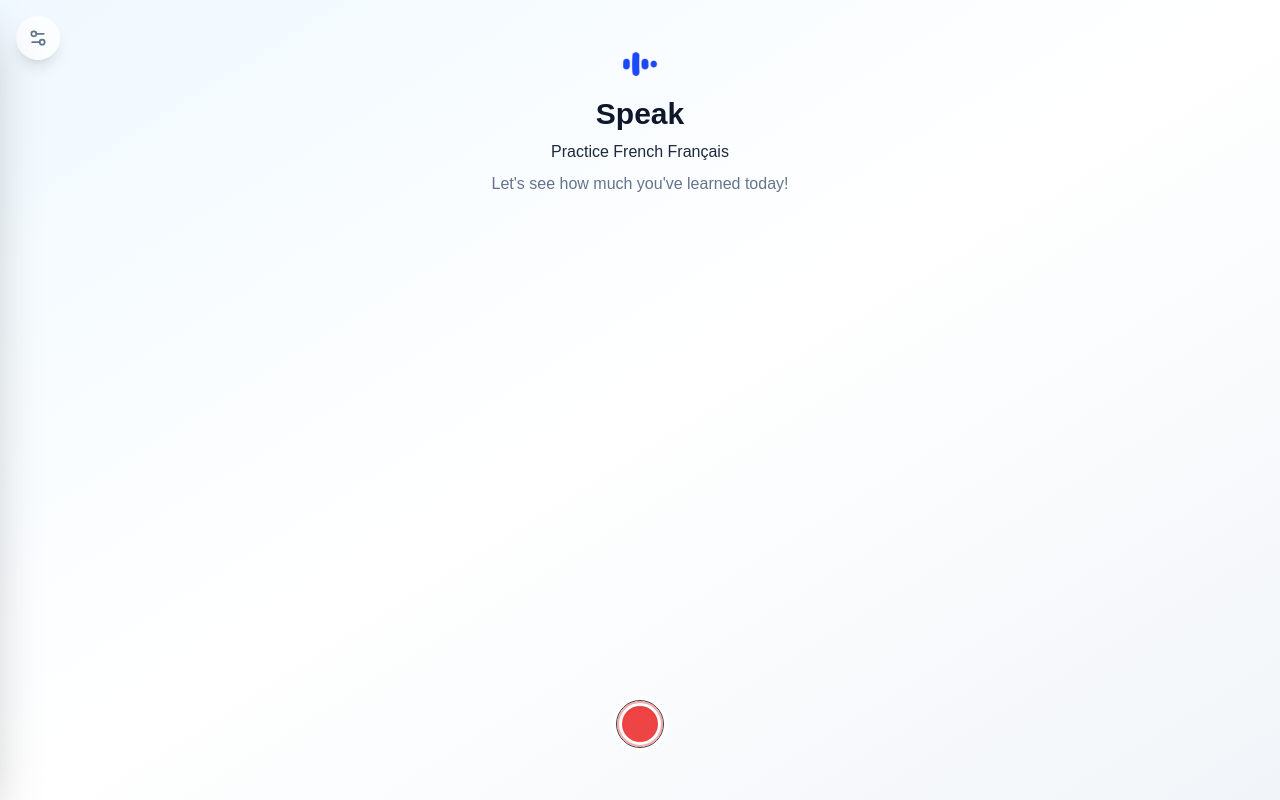
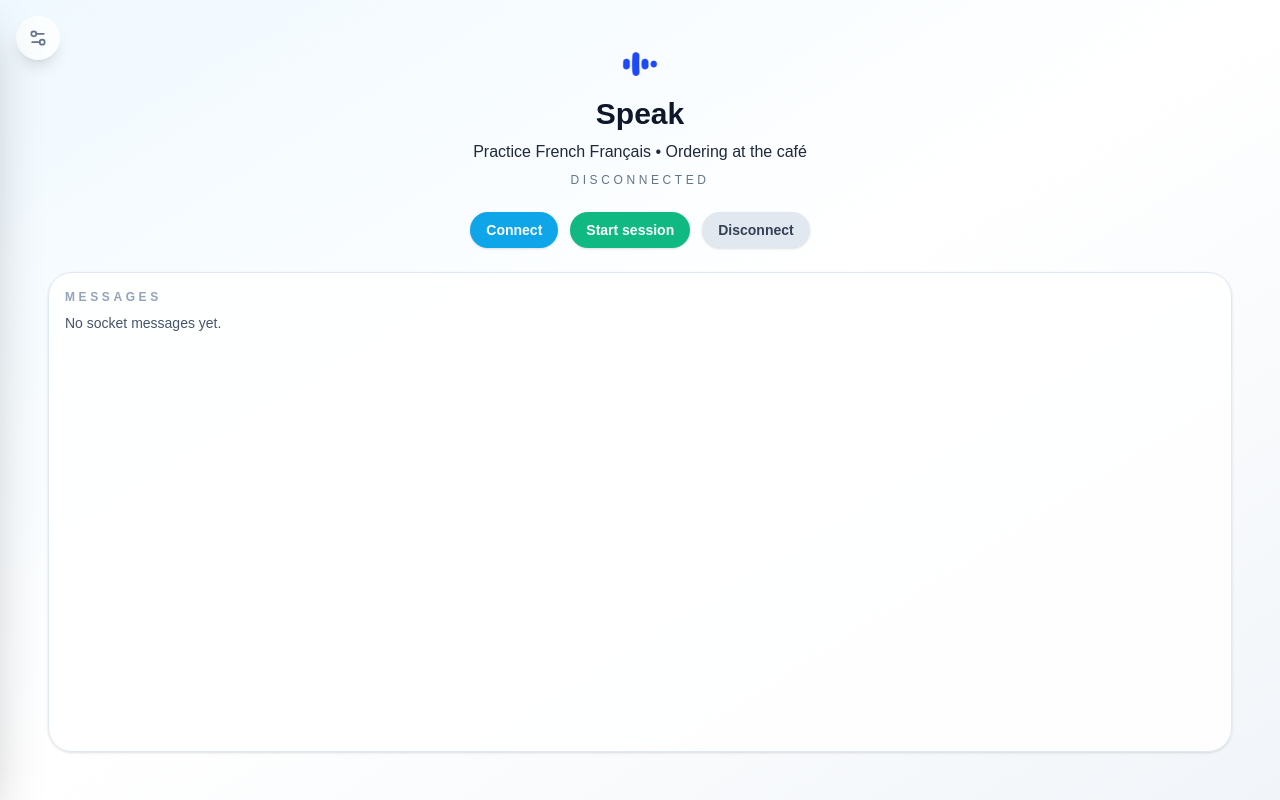
Before and after one commit to natalie-lim/speak_takehome, a Next.js app in the folder speak-take-home/: page /main in a window 1280 px wide. Built offline with nearby package versions, Linux system fonts and the light colour scheme.

Commit message:
temporary finish

```diff
--- a/speak-take-home/src/app/main/record.tsx
+++ b/speak-take-home/src/app/main/record.tsx
@@ -1,48 +1,78 @@
 "use client";
 
+import { useMemo } from "react";
 import Image from "next/image";
 import Logo from "../assets/logo.png";
 import type { Course } from "./types";
+import { useSpeakSocketLite } from "./useSpeakSocket";
 
 type RecordProps = {
-  course?: Course | null;
+  course: Course | null;
   lessonTitle?: string | null;
 };
 
 export default function Record({ course, lessonTitle }: RecordProps) {
+  const { connect, start, disconnect, connected, error, messages } =
+    useSpeakSocketLite();
+
   const languageName = course?.name ?? "your target language";
+  const currentLesson = useMemo(
+    () => lessonTitle ?? course?.lessons?.[0]?.title,
+    [course, lessonTitle]
+  );
 
   return (
-    <section className="flex h-screen w-full flex-col justify-between px-6 pb-12 pt-10 text-center text-slate-600">
-      <div className="flex flex-col items-center gap-2">
+    <section className="flex h-screen w-full flex-col gap-6 px-6 pb-12 pt-10 text-slate-600">
+      <div className="flex flex-col items-center gap-2 text-center">
         <Image src={Logo} className="h-12 w-12" alt="Speak logo" />
         <h1 className="text-3xl font-semibold text-slate-900">Speak</h1>
-        <p className="font-medium text-slate-800">Practice {languageName}</p>
-        {lessonTitle ? (
-          <p className="text-slate-500">
-            Warm-up focus: <span className="font-semibold">{lessonTitle}</span>
-          </p>
-        ) : (
-          <p className="text-slate-500">
-            Let&apos;s see how much you&apos;ve learned today!
-          </p>
-        )}
+        <p className="font-medium text-slate-800">
+          Practice {languageName}
+          {currentLesson ? ` • ${currentLesson}` : ""}
+        </p>
+        <p className="text-xs uppercase tracking-[0.3em] text-slate-500">
+          {connected ? "Connected" : "Disconnected"}
+        </p>
       </div>
 
-      <div className="flex justify-center">
+      <div className="flex gap-3 justify-center">
         <button
           type="button"
-          className="group flex h-14 w-14 items-center justify-center rounded-full bg-white transition"
-          aria-label="Start recording"
+          onClick={connect}
+          className="rounded-full bg-sky-500 px-4 py-2 text-sm font-semibold text-white shadow"
         >
-          <span className="relative flex h-12 w-12 items-center justify-center rounded-full border border-slate-700">
-            <span
-              className="absolute inset-0 rounded-full border-2 border-red-400 opacity-60 transition group-hover:animate-ping"
-              aria-hidden
-            />
-            <span className="block h-9 w-9 rounded-full bg-red-500 shadow-inner transition group-hover:scale-105 group-hover:bg-red-600" />
-          </span>
+          Connect
         </button>
+        <button
+          type="button"
+          onClick={() => start(course, currentLesson)}
+          className="rounded-full bg-emerald-500 px-4 py-2 text-sm font-semibold text-white shadow"
+        >
+          Start session
+        </button>
+        <button
+          type="button"
+          onClick={disconnect}
+          className="rounded-full bg-slate-200 px-4 py-2 text-sm font-semibold text-slate-700 shadow"
+        >
+          Disconnect
+        </button>
+      </div>
+
+      {error && <p className="text-center text-xs text-rose-500">{error}</p>}
+
+      <div className="flex-1 overflow-auto rounded-3xl border border-slate-200 bg-white/90 p-4 text-left shadow">
+        <p className="text-xs font-semibold uppercase tracking-[0.3em] text-slate-400">
+          Messages
+        </p>
+        <ul className="mt-2 space-y-2 text-sm text-slate-600">
+          {messages.length === 0 && <li>No socket messages yet.</li>}
+          {messages.map((msg, index) => (
+            <li key={index} className="whitespace-pre-wrap">
+              {msg}
+            </li>
+          ))}
+        </ul>
       </div>
     </section>
   );
--- /dev/null
+++ b/speak-take-home/src/app/main/useSpeakSocket.ts
@@ -0,0 +1,119 @@
+import { useCallback, useEffect, useMemo, useRef, useState } from "react";
+import type { Course } from "./types";
+
+const WS_URL =
+  process.env.NEXT_PUBLIC_SPEAK_PROXY_WS ?? "ws://localhost:4000/ws";
+const AUDIO_ENDPOINT = `${
+  process.env.NEXT_PUBLIC_SPEAK_PROXY_HTTP ?? "http://localhost:4000"
+}/audio`;
+
+export function useSpeakSocketLite() {
+  const wsRef = useRef<WebSocket | null>(null);
+  const [connected, setConnected] = useState(false);
+  const [messages, setMessages] = useState<string[]>([]);
+  const [error, setError] = useState<string | null>(null);
+  const metadataTriggeredRef = useRef(false);
+
+  const connect = useCallback(() => {
+    if (wsRef.current && wsRef.current.readyState === WebSocket.OPEN) {
+      return;
+    }
+    setError(null);
+    const ws = new WebSocket(WS_URL);
+    wsRef.current = ws;
+
+    ws.addEventListener("open", () => {
+      setConnected(true);
+      setMessages((prev) => [...prev, "[open] connection established"]);
+    });
+
+    ws.addEventListener("message", async (event) => {
+      setMessages((prev) => [...prev, event.data as string]);
+      try {
+        const payload = JSON.parse(event.data as string) as {
+          type?: string;
+        };
+        if (payload.type === "asrMetadata" && !metadataTriggeredRef.current) {
+          metadataTriggeredRef.current = true;
+          await streamChunks();
+        }
+      } catch (err) {
+        console.warn("non JSON message", event.data);
+      }
+    });
+
+    ws.addEventListener("close", () => {
+      setConnected(false);
+      setMessages((prev) => [...prev, "[close]"]);
+      wsRef.current = null;
+    });
+
+    ws.addEventListener("error", () => {
+      setError("WebSocket error");
+      ws.close();
+    });
+  }, []);
+
+  const sendJson = useCallback((payload: unknown) => {
+    if (!wsRef.current || wsRef.current.readyState !== WebSocket.OPEN) return;
+    wsRef.current.send(JSON.stringify(payload));
+  }, []);
+
+  const streamChunks = useCallback(async () => {
+    if (!wsRef.current || wsRef.current.readyState !== WebSocket.OPEN) return;
+    const response = await fetch(AUDIO_ENDPOINT);
+    if (!response.ok) {
+      setError(`Failed to fetch audio: ${response.statusText}`);
+      return;
+    }
+    const chunks = (await response.json()) as Array<{
+      type: string;
+      chunk: string;
+      isFinal: boolean;
+    }>;
+
+    for (const chunk of chunks) {
+      if (!wsRef.current || wsRef.current.readyState !== WebSocket.OPEN) break;
+      wsRef.current.send(JSON.stringify(chunk));
+      await new Promise((r) => setTimeout(r, 40));
+    }
+  }, []);
+
+  const start = useCallback(() => {
+    if (!wsRef.current || wsRef.current.readyState !== WebSocket.OPEN) {
+      setError("Socket not connected");
+      return;
+    }
+    metadataTriggeredRef.current = false;
+    sendJson({
+      type: "asrStart",
+      lessonId: "lessonId",
+      learningLocale: "en-US",
+      metadata: {
+        recording: {
+          lessonId: "lessonId",
+          lineId: "lineId",
+        },
+        deviceAudio: {
+          inputSampleRate: 16000,
+        },
+      },
+    });
+  }, [sendJson]);
+
+  const disconnect = useCallback(() => {
+    metadataTriggeredRef.current = false;
+    if (wsRef.current) {
+      wsRef.current.close();
+    }
+  }, []);
+
+  useEffect(() => () => disconnect(), [disconnect]);
+
+  const api = useMemo(
+    () => ({ connect, start, disconnect, connected, error, messages }),
+    [connect, start, disconnect, connected, error, messages]
+  );
+
+  return api;
+}
```
Also changed, not shown: 1 other file (tests, documents, lock files or other folders).
